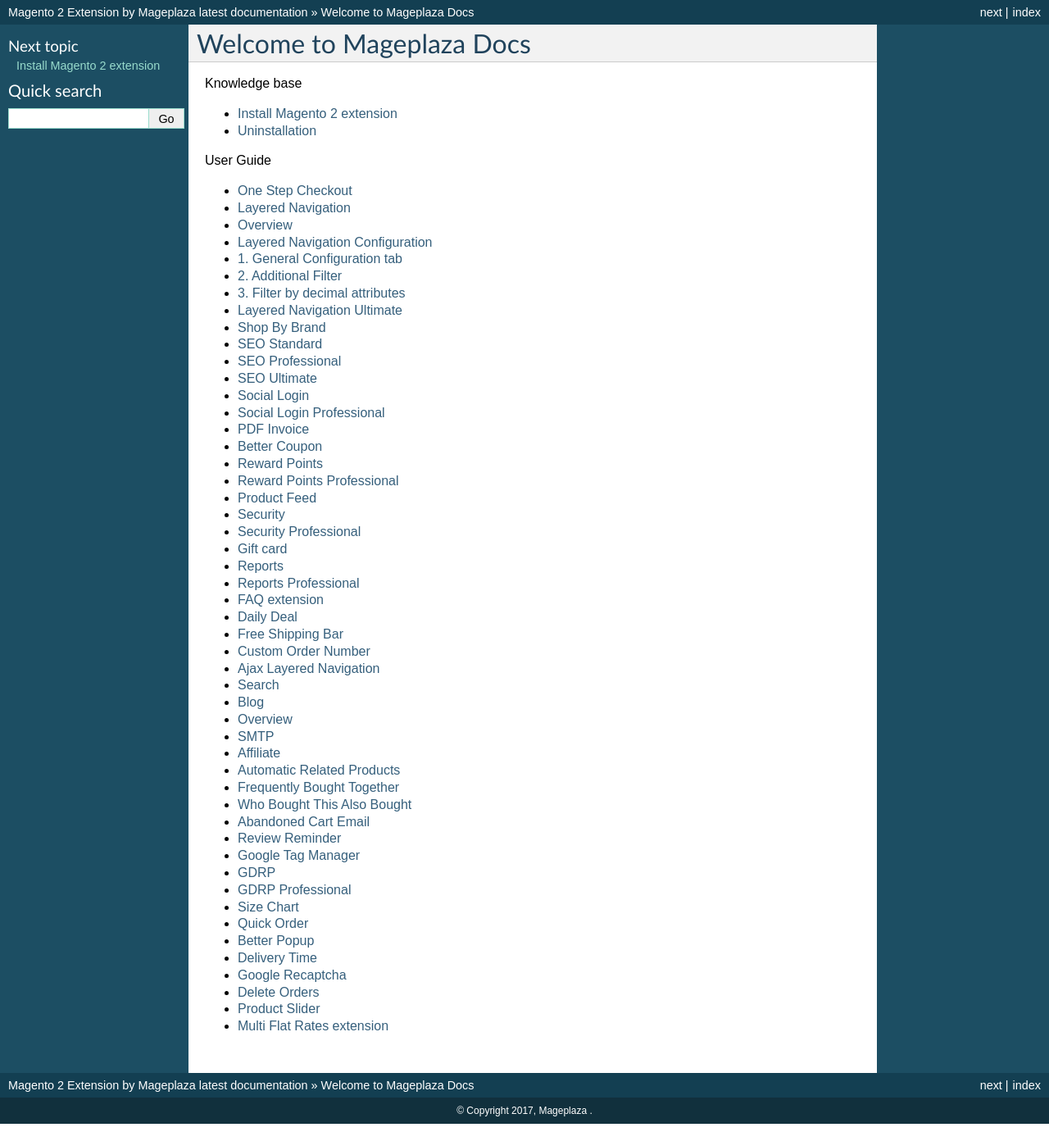
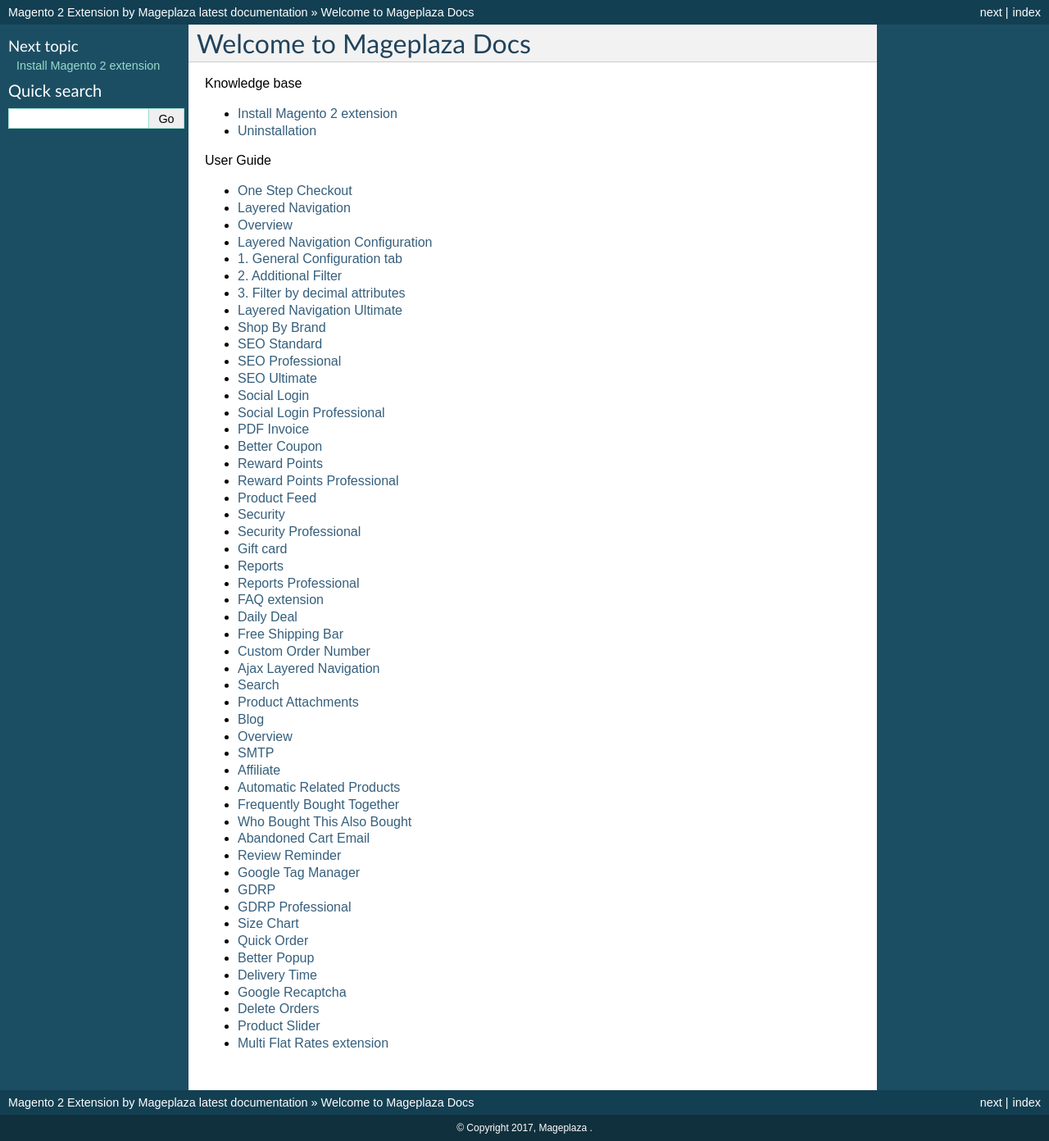
Before and after one commit to magepages/mpdocs, a Sphinx documentation site: the page built from docs/index.rst, in a window 1280 px wide. Shown: the whole page at 82% size. Built offline with Sphinx 7.4.7, drawn with Linux system fonts in a browser that asks for light colours; pages that are not in the unit, such as notebooks, are missing from menus; before the commit the page ends 1371 px from its top, so only the background shows below that.

Commit message:
Update index.rst

```diff
--- a/docs/index.rst
+++ b/docs/index.rst
@@ -44,6 +44,7 @@
    custom-order-number/index
    ajax-layered-navigation/index
    search-m2/index
+   product-attachments/index
    blog-m2/index
    smtp-m2/index
    affiliate-m2/index
```
